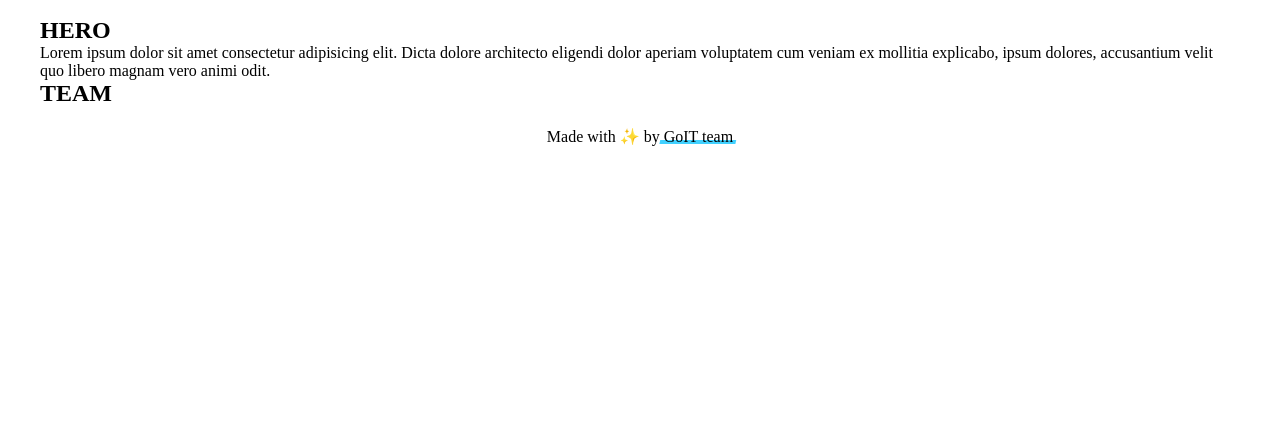
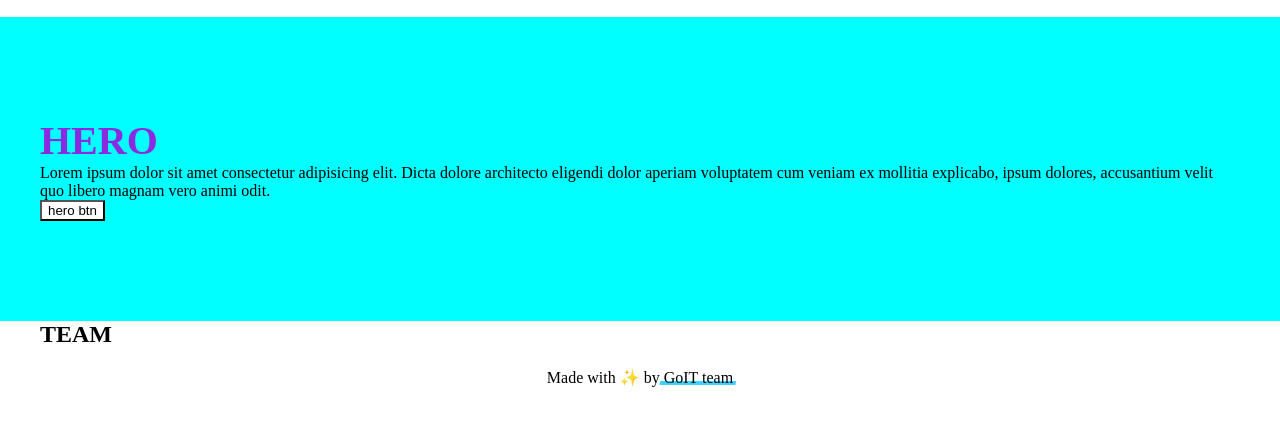
Before and after one commit to Sivonenko/team-vite, a website built with Vite: page src/index.html in a window 1280 px wide. Shown: the part 53-478 px from the top of the page. Built offline with nearby package versions, Linux system fonts and the light colour scheme.

Commit message:
hero section

```diff
--- a/src/css/hero.css
+++ b/src/css/hero.css
@@ -0,0 +1,12 @@
+.hero {
+  padding: 100px 0;
+  background-color: aqua;
+}
+
+.hero-title {
+  font-size: 40px;
+  color: blueviolet;
+}
+.hero-btn {
+  background-color: #fff;
+}
--- a/src/partials/hero.html
+++ b/src/partials/hero.html
@@ -7,5 +7,6 @@
       explicabo, ipsum dolores, accusantium velit quo libero magnam vero animi
       odit.
     </p>
+    <button type="button" class="hero-btn">hero btn</button>
   </div>
 </section>
```
